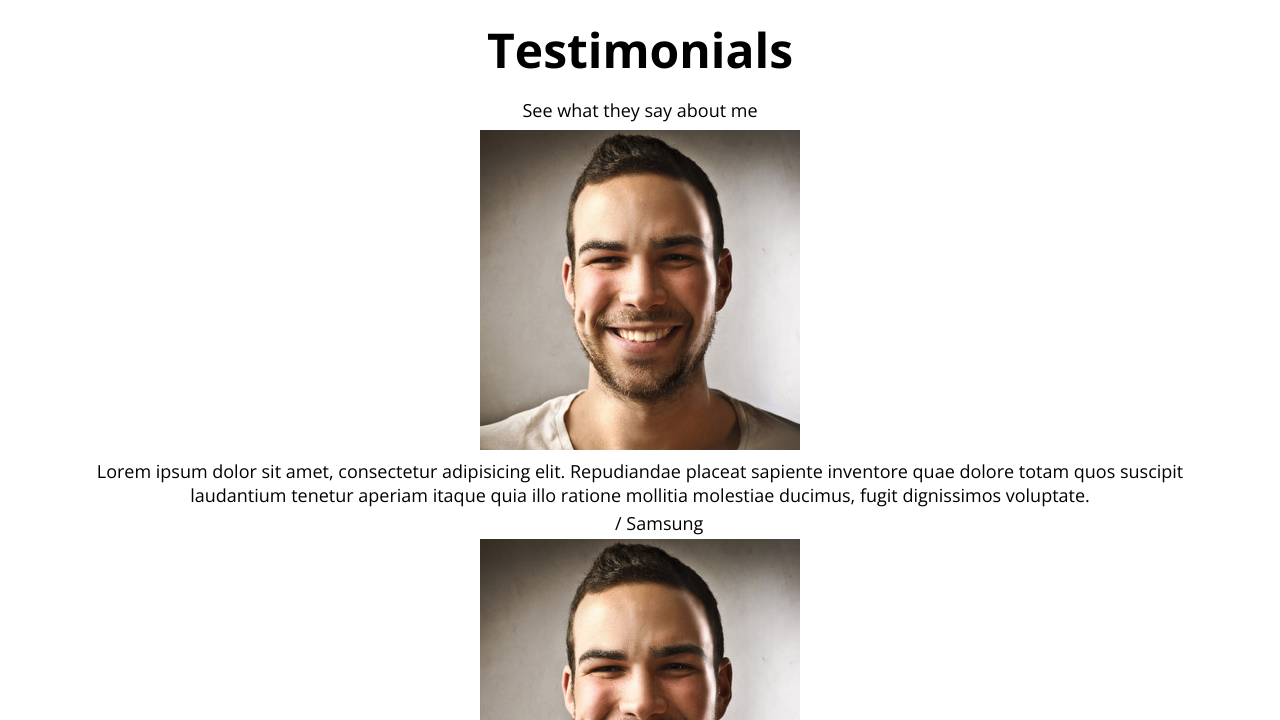
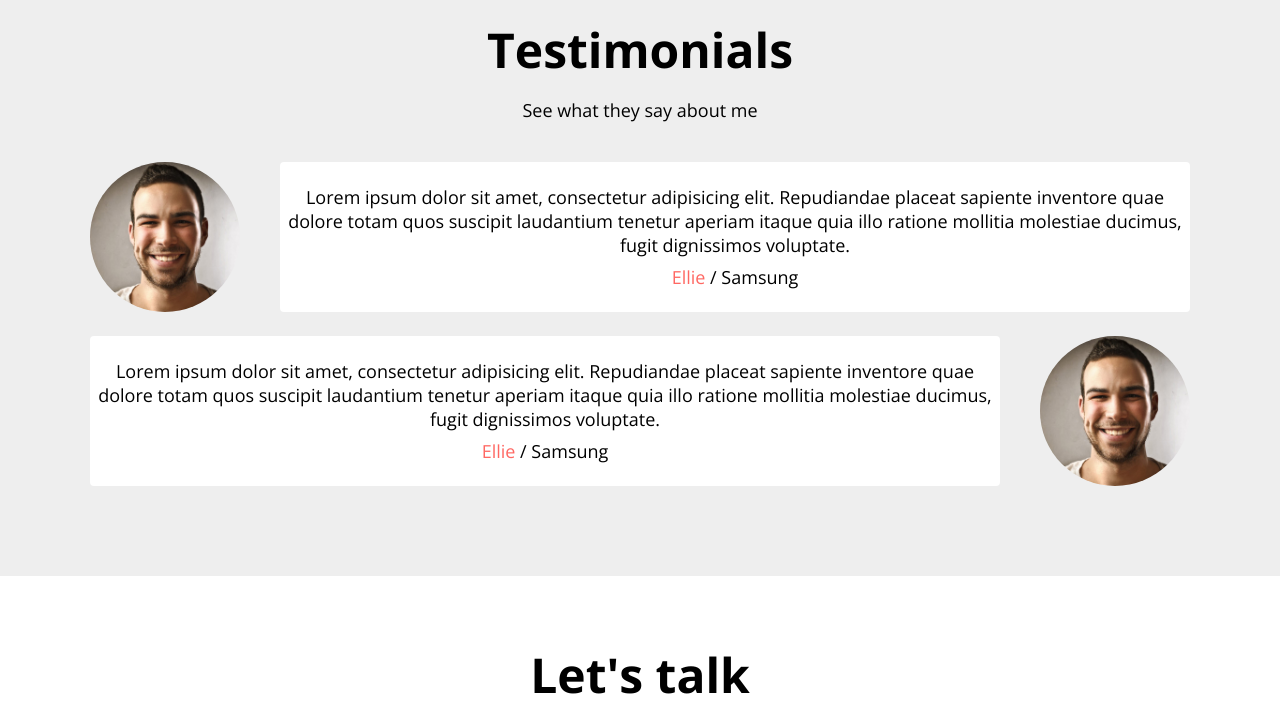
Before and after one commit to wldns0622/myPage, a plain HTML site: page index.html in a window 1280 px wide. Shown: the part 2980-3700 px from the top of the page. Drawn offline with nearby package versions, Linux system fonts and the light colour scheme.

Commit message:
CSS: Testimonials

```diff
--- a/index.html
+++ b/index.html
@@ -275,6 +275,7 @@
   </section>
   <!-- Testimonials -->
   <section id="testimonials" class="section">
+    <div class="section__container">
       <h1>Testimonials</h1>
       <h3>See what they say about me</h3>
       <div class="testimonials">
@@ -282,7 +283,8 @@
           <img src="./images/profile/human.jpg" alt="" class="testimonial__avatar">
           <div class="testimonial__speech-bubble">
             <p>
-            Lorem ipsum dolor sit amet, consectetur adipisicing elit. Repudiandae placeat sapiente inventore quae dolore
+              Lorem ipsum dolor sit amet, consectetur adipisicing elit. Repudiandae placeat sapiente inventore quae
+              dolore
               totam quos suscipit laudantium tenetur aperiam itaque quia illo ratione mollitia molestiae ducimus, fugit
               dignissimos voluptate.
             </p>
@@ -290,14 +292,16 @@
           </div>
         </div>
         <div class="testimonial">
-        <img src="./images/profile/human.jpg" alt="" class="testimonial__avatar">
           <div class="testimonial__speech-bubble">
             <p>
-            Lorem ipsum dolor sit amet, consectetur adipisicing elit. Repudiandae placeat sapiente inventore quae dolore
+              Lorem ipsum dolor sit amet, consectetur adipisicing elit. Repudiandae placeat sapiente inventore quae
+              dolore
               totam quos suscipit laudantium tenetur aperiam itaque quia illo ratione mollitia molestiae ducimus, fugit
               dignissimos voluptate.
             </p>
             <p class="name"><a href="#">Ellie</a> / Samsung</p>
+          </div>
+          <img src="./images/profile/human.jpg" alt="" class="testimonial__avatar">
         </div>
       </div>
     </div>
--- a/style.css
+++ b/style.css
@@ -400,3 +400,47 @@ p {
   margin-top: 8px;
   background-color: var(--color-dark-white);
 }
+
+/* Testimonials */
+#testimonials {
+  background-color: var(--color-light-white);
+}
+
+.testimonials {
+  margin: 40px;
+}
+
+.testimonial {
+  display: flex;
+  align-items: center;
+  margin: 24px 0;
+}
+
+.testimonial__avatar {
+  width: 150px;
+  height: 150px;
+  border-radius: 50%;
+}
+
+.testimonial__avatar:nth-child(odd) {
+  margin-right: 40px;
+}
+
+.testimonial__avatar:nth-child(even) {
+  margin-left: 40px;
+}
+
+.testimonial__speech-bubble {
+  display: flex;
+  flex-direction: column;
+  justify-content: center;
+  align-items: center;
+  background-color: var(--color-white);
+
+  height: 150px;
+  border-radius: var(--size-border-radius);
+}
+
+.name a {
+  color: var(--color-dark-pink);
+}
```
Lines whose indentation alone changed are shown as unchanged.
